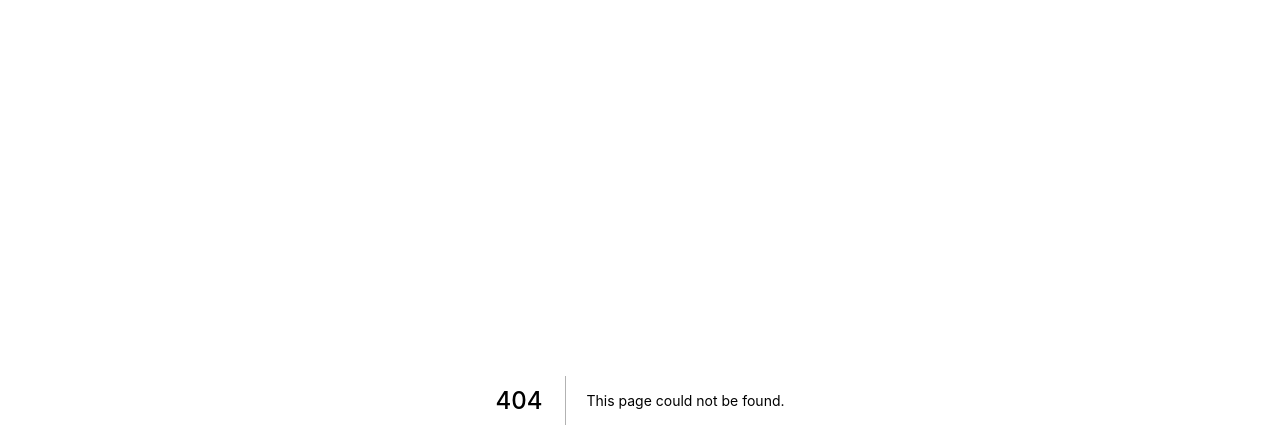
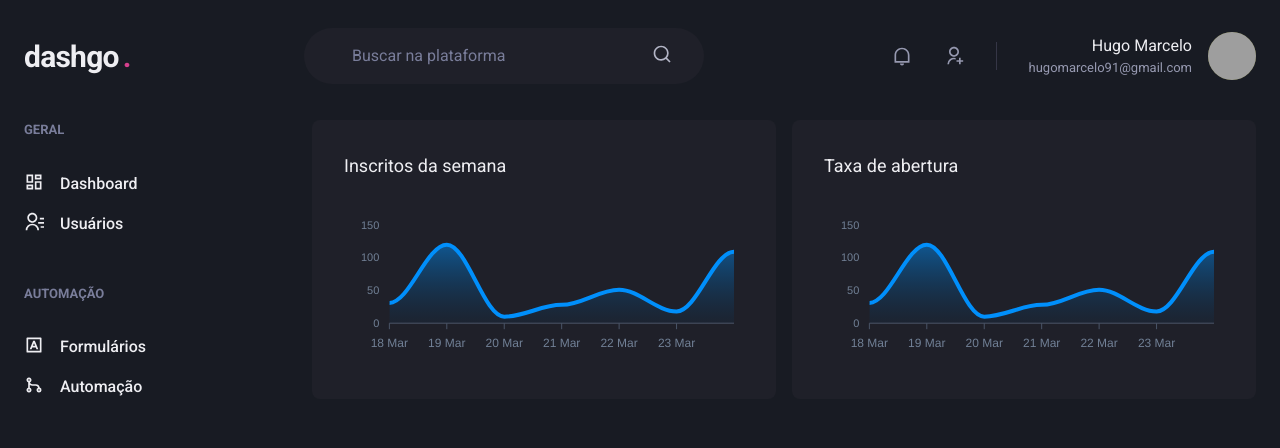
Before and after one commit to hugo-marcelo/dashgo, a Next.js app: page /dashboard in a window 1280 px wide. Before the commit this address had no page. Shown: the top 448 px of the page. Built offline with nearby package versions, Linux system fonts and the light colour scheme; grey boxes are pictures that could not be loaded.

Commit message:
feat: add dashboard page

```diff
--- /dev/null
+++ b/src/components/Header.tsx
@@ -0,0 +1,83 @@
+import { Flex, Input, Text, Icon, HStack, Box, Avatar } from '@chakra-ui/react';
+import {
+  RiNotificationLine,
+  RiSearchLine,
+  RiUserAddLine
+} from 'react-icons/ri';
+
+export function Header() {
+  return (
+    <Flex
+      as="header"
+      w="100%"
+      maxWidth={1480}
+      h="20"
+      mx="auto"
+      mt="4"
+      px="6"
+      align="center"
+    >
+      <Text fontSize="3xl" fontWeight="bold" letterSpacing="tight" w="64">
+        dashgo
+        <Text as="span" ml="1" color="pink.500">
+          .
+        </Text>
+      </Text>
+
+      <Flex
+        as="label"
+        flex="1"
+        py="4"
+        px="8"
+        ml="6"
+        maxWidth={400}
+        alignSelf="center"
+        color="gray.200"
+        position="relative"
+        bg="gray.800"
+        borderRadius="full"
+      >
+        <Input
+          color="gray.50"
+          variant="unstyled"
+          px="4"
+          mr="4"
+          placeholder="Buscar na plataforma"
+          _placeholder={{ color: 'gray.400' }}
+        />
+
+        <Icon as={RiSearchLine} fontSize="20" />
+      </Flex>
+
+      <Flex align="center" ml="auto">
+        <HStack
+          spacing="8"
+          mx="8"
+          pr="8"
+          py="1"
+          color="gray.300"
+          borderRightWidth={1}
+          borderColor="gray.700"
+        >
+          <Icon as={RiNotificationLine} fontSize="20" />
+          <Icon as={RiUserAddLine} fontSize="20" />
+        </HStack>
+
+        <Flex align="center">
+          <Box mr="4" textAlign="right">
+            <Text>Hugo Marcelo</Text>
+            <Text color="gray.300" fontSize="small">
+              hugomarcelo91@gmail.com
+            </Text>
+          </Box>
+
+          <Avatar
+            size="md"
+            name="Hugo Marcelo"
+            src="https://github.com/hugo-marcelo.png"
+          />
+        </Flex>
+      </Flex>
+    </Flex>
+  );
+}
--- /dev/null
+++ b/src/components/Sidebar.tsx
@@ -0,0 +1,54 @@
+import { Box, Stack, Text, Link, Icon } from '@chakra-ui/react';
+import {
+  RiContactsLine,
+  RiDashboardLine,
+  RiGitMergeLine,
+  RiInputMethodLine
+} from 'react-icons/ri';
+
+export function Sidebar() {
+  return (
+    <Box as="aside" w="64" mr="8">
+      <Stack spacing="12" align="flex-start">
+        <Box>
+          <Text fontWeight="bold" color="gray.400" fontSize="small">
+            GERAL
+          </Text>
+          <Stack spacing="4" mt="8" align="stretch">
+            <Link display="flex" align="center">
+              <Icon as={RiDashboardLine} fontSize="20" />
+              <Text ml="4" fontWeight="medium">
+                Dashboard
+              </Text>
+            </Link>
+            <Link display="flex" align="center">
+              <Icon as={RiContactsLine} fontSize="20" />
+              <Text ml="4" fontWeight="medium">
+                Usuários
+              </Text>
+            </Link>
+          </Stack>
+        </Box>
+        <Box>
+          <Text fontWeight="bold" color="gray.400" fontSize="small">
+            AUTOMAÇÃO
+          </Text>
+          <Stack spacing="4" mt="8" align="stretch">
+            <Link display="flex" align="center">
+              <Icon as={RiInputMethodLine} fontSize="20" />
+              <Text ml="4" fontWeight="medium">
+                Formulários
+              </Text>
+            </Link>
+            <Link display="flex" align="center">
+              <Icon as={RiGitMergeLine} fontSize="20" />
+              <Text ml="4" fontWeight="medium">
+                Automação
+              </Text>
+            </Link>
+          </Stack>
+        </Box>
+      </Stack>
+    </Box>
+  );
+}
--- /dev/null
+++ b/src/pages/dashboard.tsx
@@ -0,0 +1,86 @@
+import { Box, Flex, SimpleGrid, Text, theme } from '@chakra-ui/react';
+import dynamic from 'next/dynamic';
+
+const Chart = dynamic(() => import('react-apexcharts'), {
+  ssr: false
+});
+
+import { Header } from '../components/Header';
+import { Sidebar } from '../components/Sidebar';
+
+const options = {
+  chart: {
+    toolbar: {
+      show: false
+    },
+    zoom: {
+      enabled: false
+    },
+    foreColor: theme.colors.gray[500]
+  },
+  grid: {
+    show: false
+  },
+  dataLabels: {
+    enabled: false
+  },
+  tooltip: {
+    enabled: false
+  },
+  xaxis: {
+    type: 'datetime',
+    axisBorder: {
+      color: theme.colors.gray[600]
+    },
+    axisTicks: {
+      color: theme.colors.gray[600]
+    },
+    categories: [
+      '2021-03-18T00:00:00.00Z',
+      '2021-03-19T00:00:00.00Z',
+      '2021-03-20T00:00:00.00Z',
+      '2021-03-21T00:00:00.00Z',
+      '2021-03-22T00:00:00.00Z',
+      '2021-03-23T00:00:00.00Z',
+      '2021-03-24T00:00:00.00Z'
+    ]
+  },
+  fill: {
+    opacity: 0.3,
+    type: 'gradient',
+    gradient: {
+      shade: 'dark',
+      opacityFrom: 0.7,
+      opacityTo: 0.3
+    }
+  }
+};
+
+const series = [{ name: 'series1', data: [31, 120, 10, 28, 51, 18, 109] }];
+
+export default function Dashboard() {
+  return (
+    <Flex direction="column" h="100vh">
+      <Header />
+
+      <Flex w="100%" my="6" maxWidth={1480} mx="auto" px="6">
+        <Sidebar />
+
+        <SimpleGrid flex="1" gap="4" minChildWidth="320px" align="flex-start">
+          <Box p="8" bg="gray.800" borderRadius={8} pb="4">
+            <Text fontSize="lg" mb="4">
+              Inscritos da semana
+            </Text>
+            <Chart options={options} series={series} type="area" height={160} />
+          </Box>
+          <Box p="8" bg="gray.800" borderRadius={8} pb="4">
+            <Text fontSize="lg" mb="4">
+              Taxa de abertura
+            </Text>
+            <Chart options={options} series={series} type="area" height={160} />
+          </Box>
+        </SimpleGrid>
+      </Flex>
+    </Flex>
+  );
+}
```
Also changed, not shown: package.json (+6 -3 lines), 1 other file (tests, documents, lock files or other folders).
